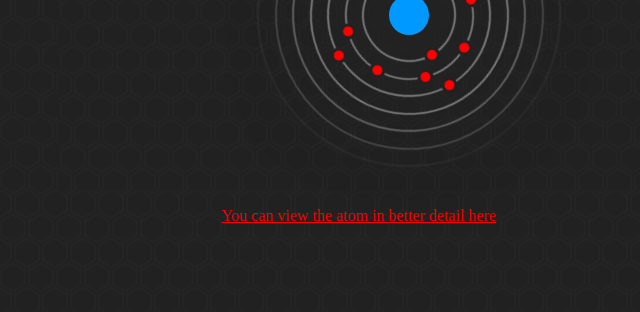
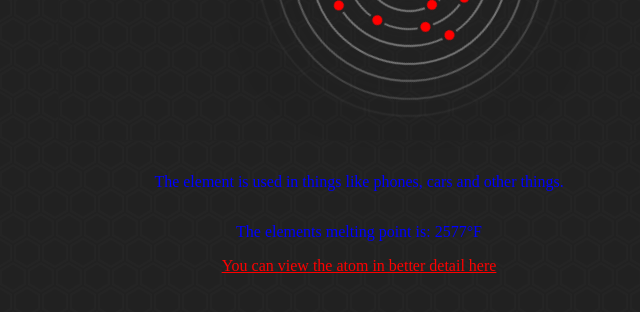
Before and after one commit to MotorTruck1221/schoolwork, a plain HTML site: page Chemistry/TheAtom/index.html in a window 1280 px wide. Shown: the part 384-696 px from the top of the page, without its empty margins (281-921 px from the left). Drawn offline with Linux system fonts and the light colour scheme.

Commit message:
added about

```diff
--- a/Chemistry/TheAtom/index.html
+++ b/Chemistry/TheAtom/index.html
@@ -23,6 +23,8 @@
             </div>
         </div>
     </figure>
+    <p style="color:blue;">The element is used in things like phones, cars and other things.</p>
+    <p style="color:blue;">The elements melting point is: 2577°F</p>
    <a style="color:red;" href="Images/atomsilicon.png">You can view the atom in better detail here</a>
     <script src="JS/atomchanges.js"></script>
     <img src=""
```
